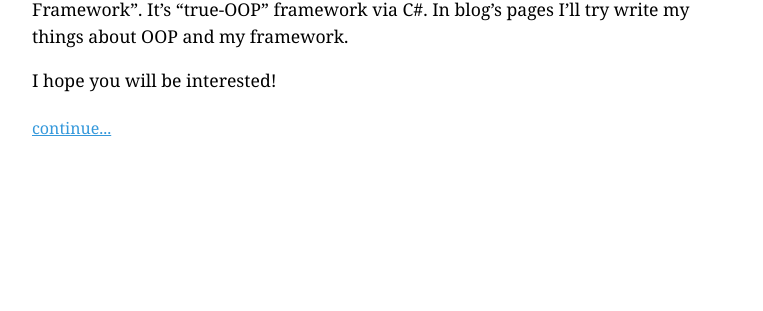
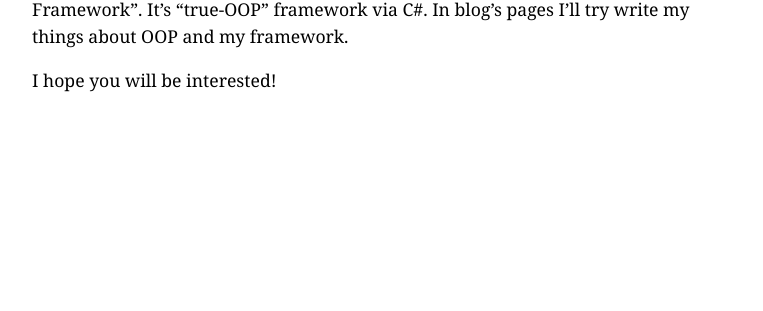
Before and after one commit to dmitriy-v-k/dmitriy-v-k.github.io, a Jekyll site: the page built from index.html, in a window 1280 px wide. Shown: the part 369-680 px from the top of the page, without its empty margins (258-1021 px from the left). Built offline with Jekyll 4.4.1, drawn with Linux system fonts in a browser that asks for light colours; the list of posts is cut into pages by our own code.

Commit message:
Update index.html

```diff
--- a/index.html
+++ b/index.html
@@ -12,7 +12,7 @@ layout: default
     <div class="post-preview">
         {{ post.excerpt }}
     </div>
-    {% if page.no-continue %}
+    {% if post.no-continue %}
     {% else %}
       <a href="{{ post.url }}">continue...</a>
     {% endif %}
```
